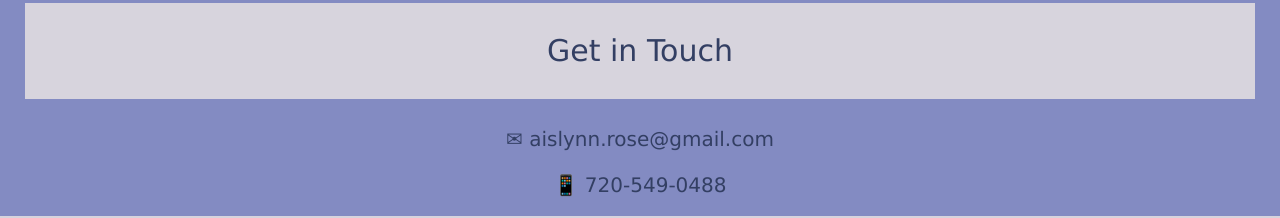
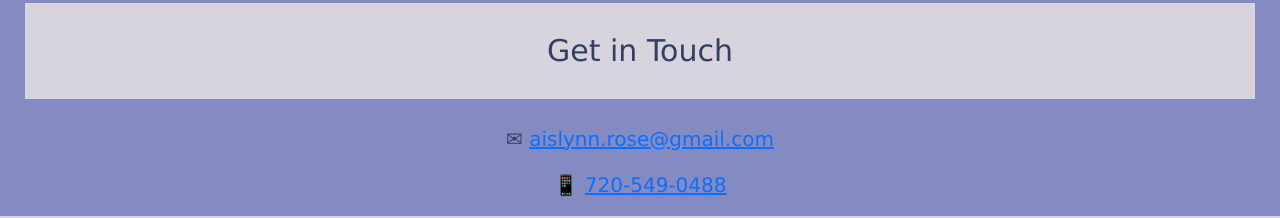
Before and after one commit to Aislynnrose/MyPortfolio, a plain HTML site: page index.html in a window 1280 px wide. Shown: the part 1668-1886 px from the top of the page. Drawn offline with nearby package versions, Linux system fonts and the light colour scheme.

Commit message:
updated contact links to work on click

```diff
--- a/index.html
+++ b/index.html
@@ -129,10 +129,10 @@
       <h4>Get in Touch</h4>
       <figure class="text-center">
         <blockquote class="blockquote">
-          <p> &#9993 aislynn.rose@gmail.com</p>
+          <p>&#9993 <a href = "mailto: aislynn.rose@gmail.com">aislynn.rose@gmail.com</a></p>
         </blockquote>
         <blockquote class="blockquote">
-          <p> &#128241 720-549-0488</p>
+          <p>&#128241 <a href="tel:7204346177">720-549-0488</a></p>
         </blockquote>
       </figure>
     </section>
```
